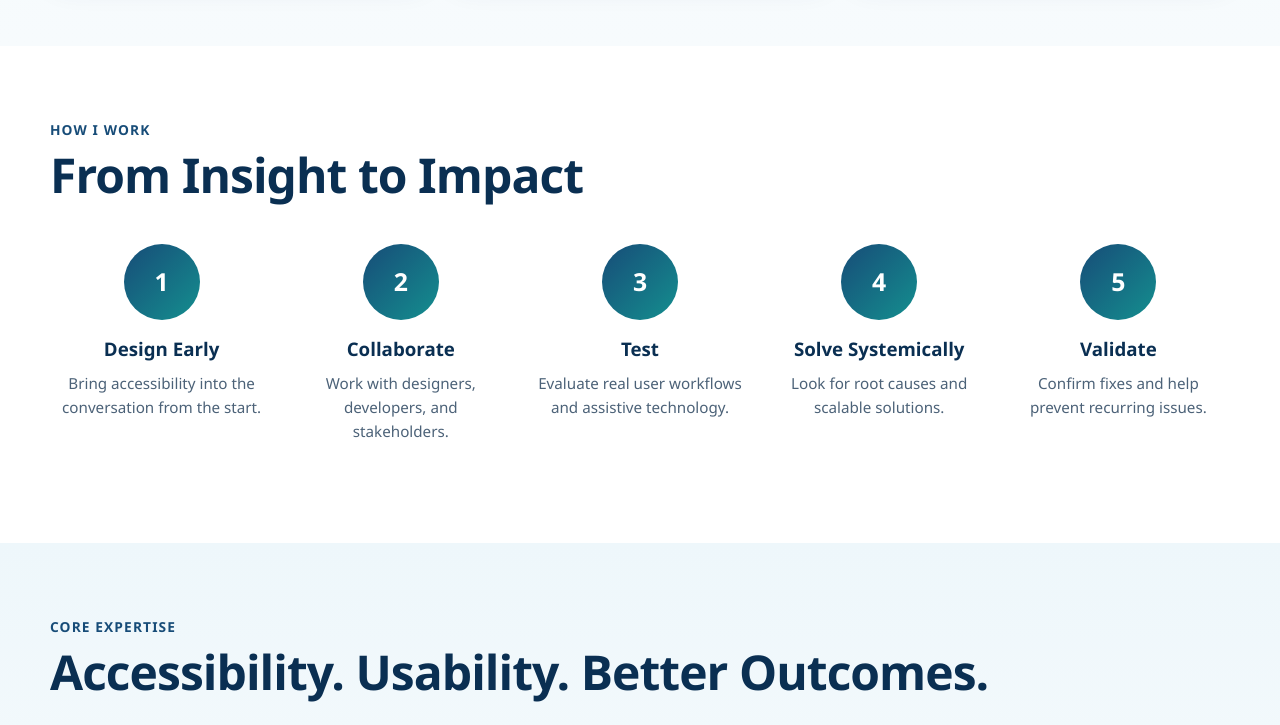
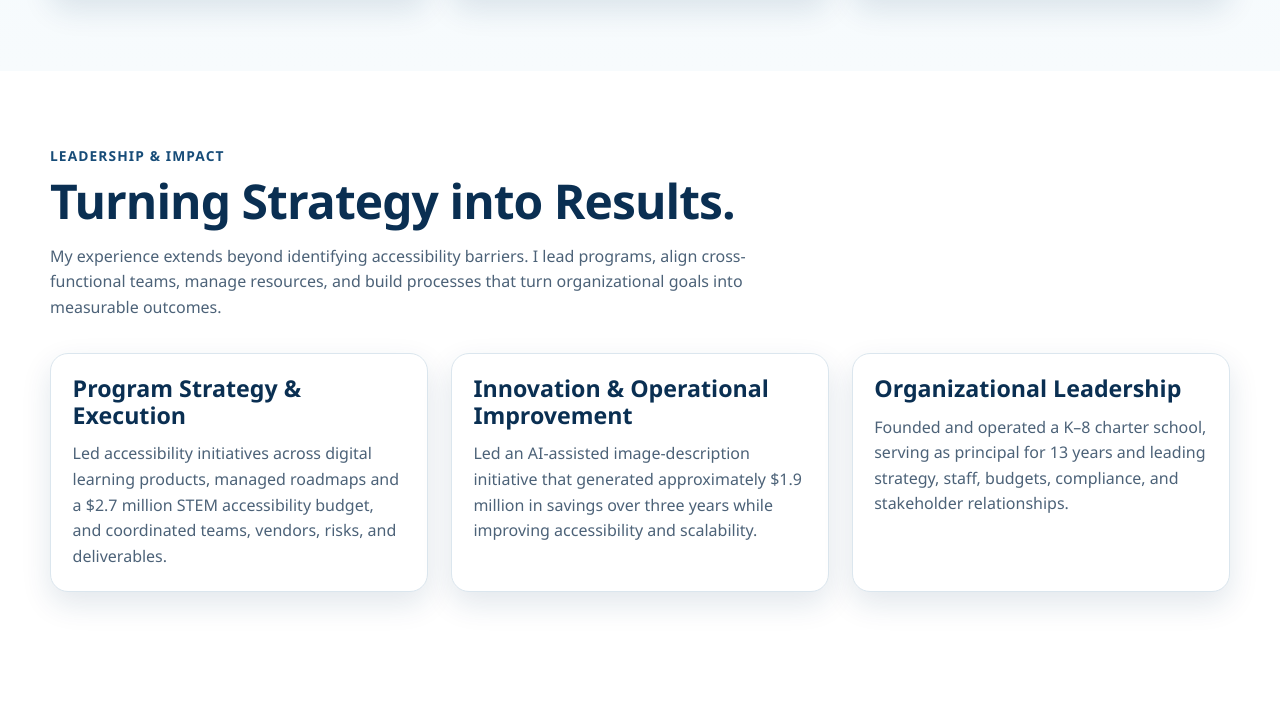
Before and after one commit to annmariedittell/annmariedittell.github.io, a plain HTML site: page index.html in a window 1280 px wide. Shown: the part 1707-2432 px from the top of the page. Drawn offline with Linux system fonts and the light colour scheme.

Commit message:
Add program leadership and impact to portfolio homepage

```diff
--- a/index.html
+++ b/index.html
@@ -3,7 +3,7 @@
 <head>
   <meta charset="utf-8">
   <meta name="viewport" content="width=device-width, initial-scale=1">
-  <meta name="description" content="Portfolio of AnnMarie Dittell, an accessibility specialist focused on inclusive UX, accessible design, Section 508, and WCAG.">
+  <meta name="description" content="Portfolio of AnnMarie Dittell, showcasing digital accessibility, inclusive UX, and program management leadership.">
   <title>AnnMarie Dittell | Accessibility Specialist</title>
   <link rel="stylesheet" href="styles.css">
 </head>
@@ -14,7 +14,7 @@
     <div class="container header-row">
       <a class="brand" href="index.html" aria-label="AnnMarie Dittell, home">
         <span class="brand-name">AnnMarie Dittell</span>
-        <span class="brand-tagline">Accessibility Specialist | Inclusive UX | Accessible Design | Program Management</span>
+        <span class="brand-tagline">Accessibility | Inclusive UX | Program Management</span>
       </a>
       <button class="nav-toggle" type="button" aria-expanded="false" aria-controls="site-nav">Menu</button>
       <nav id="site-nav" class="site-nav" aria-label="Primary">
@@ -36,7 +36,7 @@
           <p class="eyebrow">Accessibility Specialist | Inclusive UX | Accessible Design</p>
           <h1 id="hero-title">Accessibility creates opportunity.</h1>
           <p class="hero-lede">I help teams build accessibility into digital experiences from the beginning, not just test for it at the end.</p>
-          <p class="hero-support">My work combines accessibility, usability, and user experience to identify barriers early, improve design decisions, reduce rework, and create more inclusive products.</p>
+          <p class="hero-support">My work combines accessibility, usability, and user experience to identify barriers early, improve design decisions, reduce rework, and create more inclusive products. I also lead cross-functional programs, manage resources, and turn strategic goals into measurable results.</p>
           <div class="button-row">
             <a class="btn btn-primary" href="#case-studies">View My Work <span aria-hidden="true">→</span></a>
             <a class="btn btn-secondary" href="about.html">About Me</a>
@@ -83,6 +83,29 @@
               <a class="card-link" href="case-studies/date-picker.html" aria-label="View Case Study, Evaluating and Resolving an Accessible Date Picker">View Case Study <span aria-hidden="true">→</span></a>
             </div>
           </article>
+        </div>
+      </div>
+    </section>
+
+
+    <section id="leadership" class="section" aria-labelledby="leadership-title">
+      <div class="container">
+        <p class="eyebrow">Leadership &amp; Impact</p>
+        <h2 id="leadership-title">Turning Strategy into Results.</h2>
+        <p class="section-intro">My experience extends beyond identifying accessibility barriers. I lead programs, align cross-functional teams, manage resources, and build processes that turn organizational goals into measurable outcomes.</p>
+        <div class="cards">
+          <article class="card"><div class="card-body">
+            <h3>Program Strategy &amp; Execution</h3>
+            <p>Led accessibility initiatives across digital learning products, managed roadmaps and a $2.7 million STEM accessibility budget, and coordinated teams, vendors, risks, and deliverables.</p>
+          </div></article>
+          <article class="card"><div class="card-body">
+            <h3>Innovation &amp; Operational Improvement</h3>
+            <p>Led an AI-assisted image-description initiative that generated approximately $1.9 million in savings over three years while improving accessibility and scalability.</p>
+          </div></article>
+          <article class="card"><div class="card-body">
+            <h3>Organizational Leadership</h3>
+            <p>Founded and operated a K–8 charter school, serving as principal for 13 years and leading strategy, staff, budgets, compliance, and stakeholder relationships.</p>
+          </div></article>
         </div>
       </div>
     </section>
```
